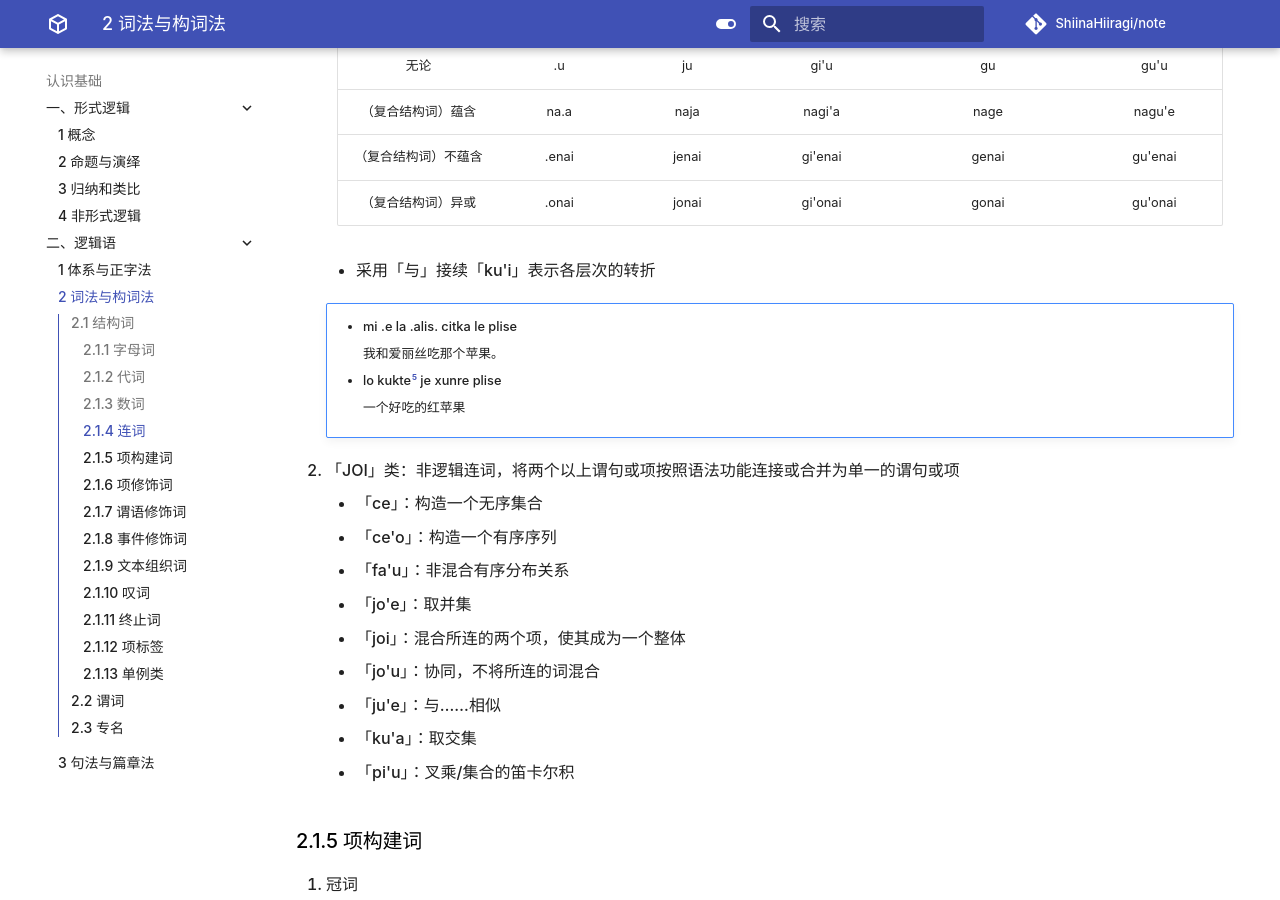
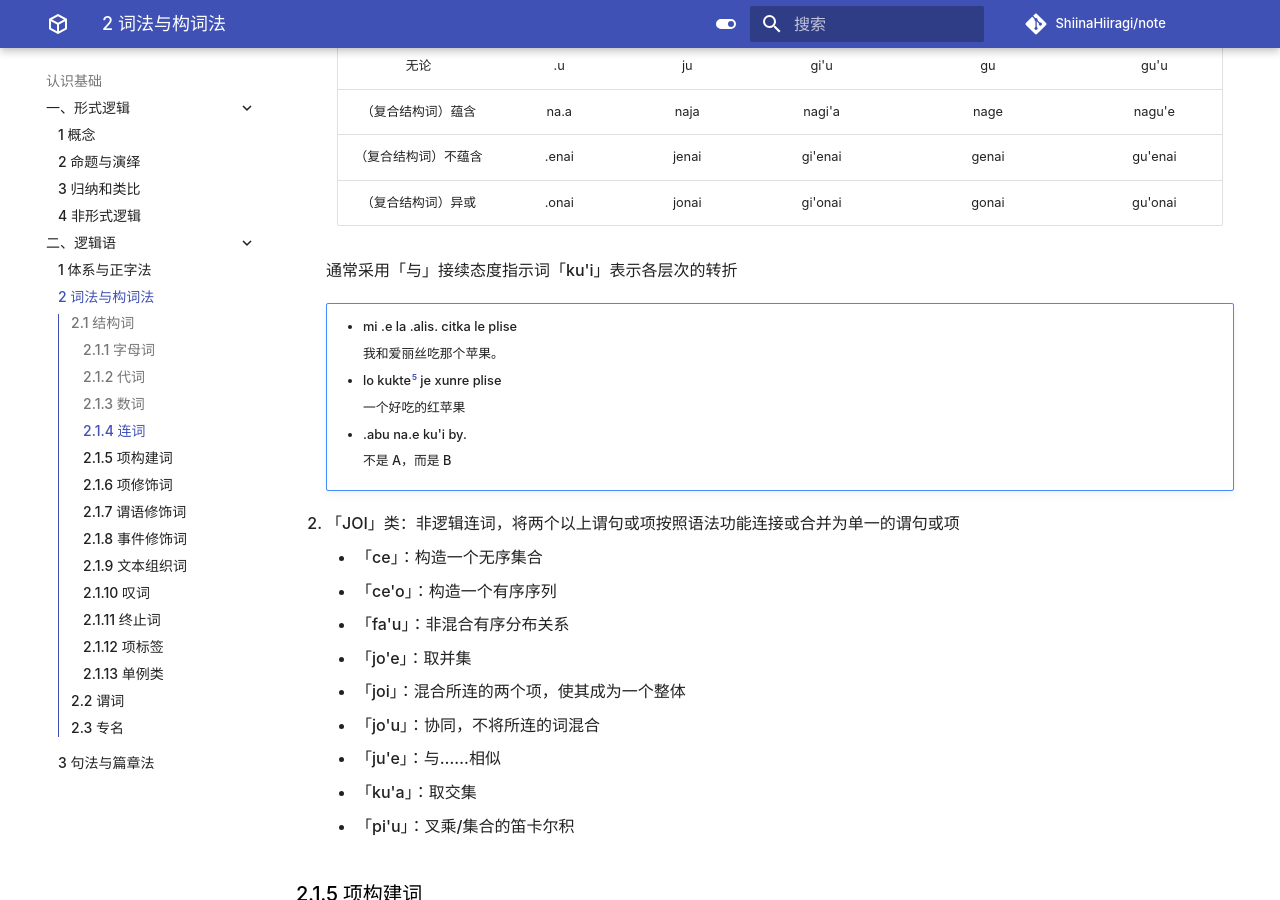
Before and after one commit to ShiinaHiiragi/note, an MkDocs documentation site: the page built from docs/cogn/jbo/lex.md, in a window 1280 px wide and 900 px high, scrolled down 8461 px. Built offline with MkDocs 1.6.1 and Material for MkDocs 9.7.7, drawn with Linux system fonts in a browser that asks for light colours; comment, search, counter and statistics services are not loaded.

Commit message:
add new example

```diff
--- a/docs/cogn/jbo/lex.md
+++ b/docs/cogn/jbo/lex.md
@@ -311,7 +311,7 @@
 
     </div>
 
-    - 采用「与」接续「ku'i」表示各层次的转折
+    通常采用「与」接续态度指示词「ku'i」表示各层次的转折
 
     !!! note ""
         - mi .e la .alis. citka le plise
@@ -321,6 +321,10 @@
         - lo kukte[^5] je xunre plise
 
             一个好吃的红苹果
+
+        - .abu na.e ku'i by.
+
+            不是 A，而是 B
 
 2. 「JOI」类：非逻辑连词，将两个以上谓句或项按照语法功能连接或合并为单一的谓句或项
     - 「ce」：构造一个无序集合
```
